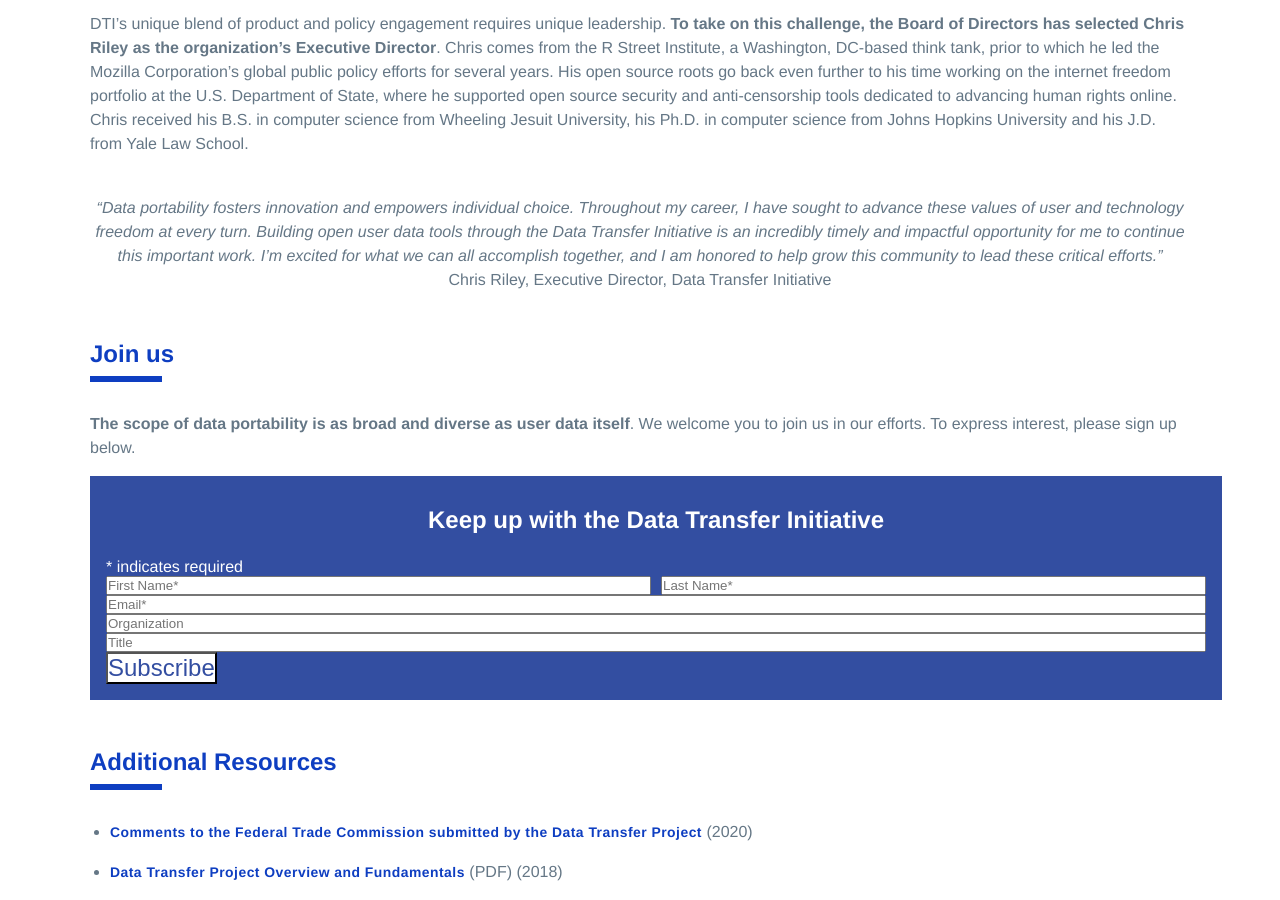
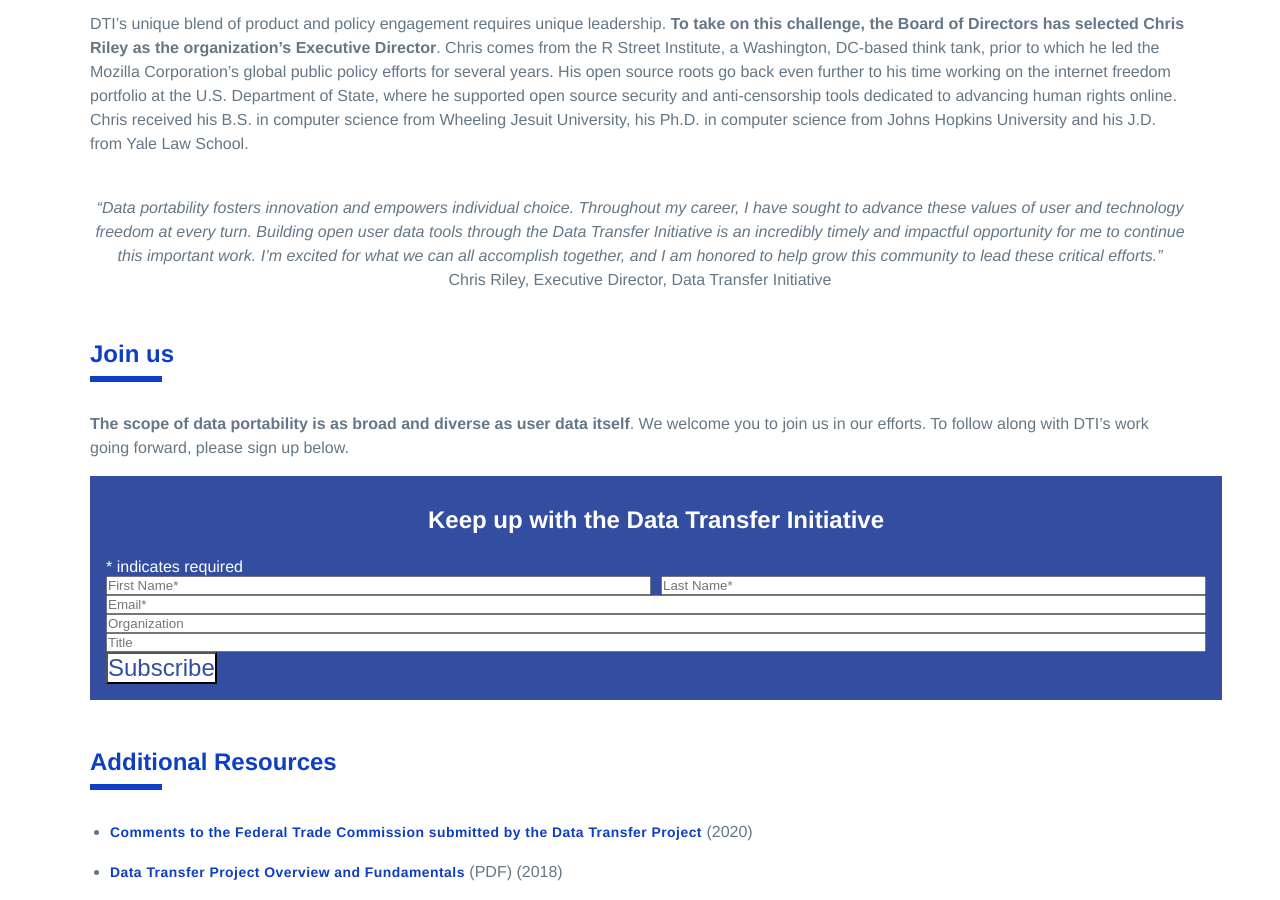
Before and after one commit to dtinit/dtinit.github.io, a Jekyll site: the page built from index.md, in a window 1280 px wide and 900 px high, scrolled down 1355 px. Built offline with Jekyll 4.4.1, drawn with Linux system fonts in a browser that asks for light colours; our own code applies the rules of GitHub Pages for plain Markdown files; comment, search, counter and statistics services are not loaded.

Commit message:
Update index.md

```diff
--- a/index.md
+++ b/index.md
@@ -62,7 +62,7 @@
 <div class="mustache">
 </div>
 
-**The scope of data portability is as broad and diverse as user data itself**. We welcome you to join us in our efforts. To express interest, please sign up below.
+**The scope of data portability is as broad and diverse as user data itself**. We welcome you to join us in our efforts. To follow along with DTI's work going forward, please sign up below.
 
 <!-- Begin Mailchimp Signup Form -->
 <link href="//cdn-images.mailchimp.com/embedcode/classic-071822.css" rel="stylesheet" type="text/css">
```
